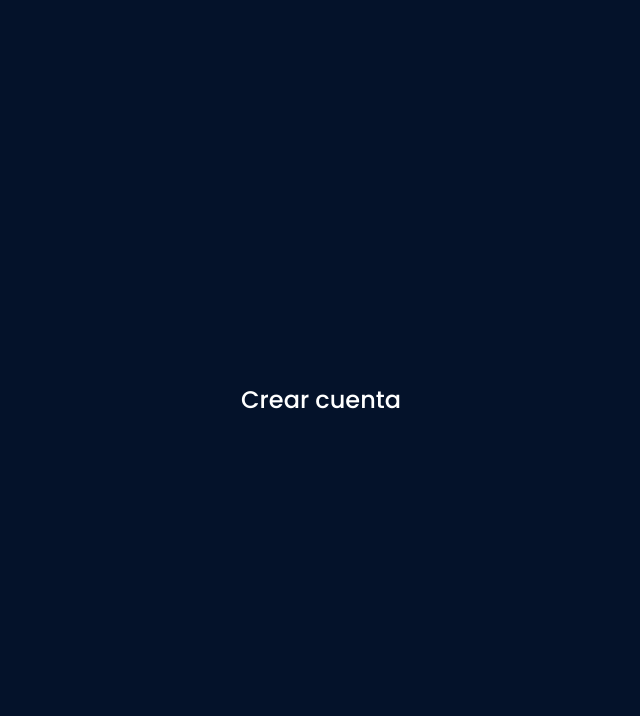
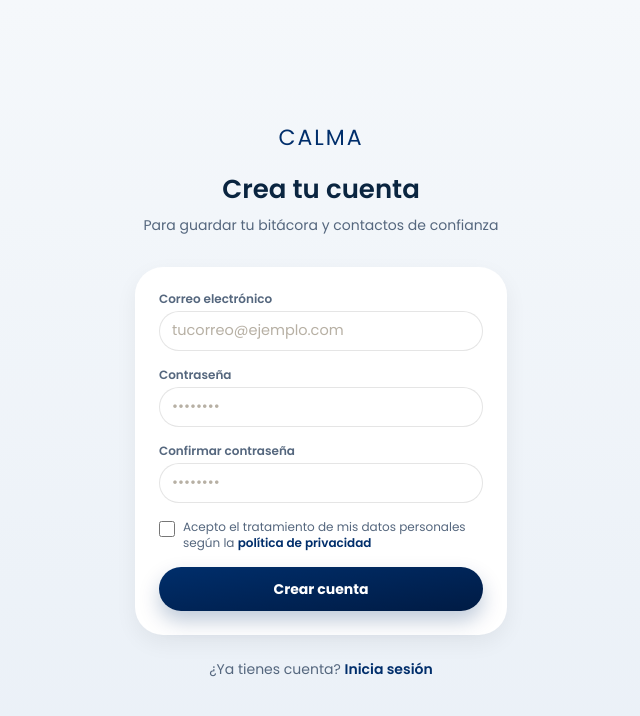
Before and after one commit to JuanRueda08-ucc/ancla-calma, a React (Vite) app in the folder calma-app/: page /registro in a window 1280 px wide. Shown: the top 716 px of the page, without its empty margins (319-959 px from the left). Built offline with nearby package versions, Linux system fonts and the light colour scheme; no server answers; a web font is replaced by a local one.

Commit message:
feat: add Registro screen and Privacidad stub

```diff
--- a/calma-app/src/App.jsx
+++ b/calma-app/src/App.jsx
@@ -16,6 +16,7 @@ import IslaSenales from './screens/IslaSenales'
 import PanelAcompanamiento from './screens/PanelAcompanamiento'
 import Login from './screens/Login'
 import Registro from './screens/Registro'
+import Privacidad from './screens/Privacidad'
 import RequireAuth from './components/RequireAuth'
 import { AuthProvider } from './context/AuthContext'
 
@@ -62,6 +63,7 @@ export default function App() {
           <Route path="/acompanamiento" element={<PanelAcompanamiento />} />
           <Route path="/login" element={<Login />} />
           <Route path="/registro" element={<Registro />} />
+          <Route path="/privacidad" element={<Privacidad />} />
         </Routes>
       </BrowserRouter>
     </AuthProvider>
--- /dev/null
+++ b/calma-app/src/screens/Privacidad.jsx
@@ -0,0 +1,27 @@
+import { Link } from 'react-router-dom'
+import { motion } from 'framer-motion'
+import { riseIn } from '../animations/transitions'
+
+export default function Privacidad() {
+  return (
+    <div className="min-h-screen bg-gradient-to-b from-sand to-sand-deep">
+      <div className="mx-auto max-w-[620px] px-6 py-12">
+        <motion.div {...riseIn(0)} className="rounded-lg bg-white p-6 shadow-[0_8px_22px_rgba(0,0,0,0.06)]">
+          <h1 className="mb-3 text-[22px] font-semibold text-ink">Política de privacidad</h1>
+          <p className="text-sm leading-relaxed text-ink-soft">
+            Este es un texto placeholder. El contenido legal completo de esta política —
+            incluyendo el tratamiento de datos personales conforme a la Ley 1581 de 2012
+            (Habeas Data) — será redactado por una persona con criterio legal antes de
+            lanzar la aplicación a producción real.
+          </p>
+        </motion.div>
+
+        <motion.div {...riseIn(0.1)} className="mt-6 text-center">
+          <Link to="/registro" className="text-sm font-semibold text-brand-navy">
+            ← Volver a registro
+          </Link>
+        </motion.div>
+      </div>
+    </div>
+  )
+}
--- a/calma-app/src/screens/Registro.jsx
+++ b/calma-app/src/screens/Registro.jsx
@@ -1,7 +1,194 @@
+import { useState } from 'react'
+import { Link, Navigate, useLocation, useNavigate } from 'react-router-dom'
+import { motion } from 'framer-motion'
+import { riseIn } from '../animations/transitions'
+import { useAuth } from '../context/AuthContext'
+import { supabase } from '../lib/supabaseClient'
+
+const MIN_PASSWORD_LENGTH = 6
+
+function mapSignUpError(error) {
+  const message = error?.message?.toLowerCase() ?? ''
+  if (message.includes('email') && (message.includes('invalid') || message.includes('format'))) {
+    return 'El correo electrónico no es válido.'
+  }
+  return 'Algo salió mal. Intenta de nuevo.'
+}
+
 export default function Registro() {
+  const { user, loading: authLoading } = useAuth()
+  const location = useLocation()
+  const navigate = useNavigate()
+
+  const [email, setEmail] = useState('')
+  const [password, setPassword] = useState('')
+  const [confirmPassword, setConfirmPassword] = useState('')
+  const [aceptaPrivacidad, setAceptaPrivacidad] = useState(false)
+  const [error, setError] = useState('')
+  const [submitting, setSubmitting] = useState(false)
+  const [success, setSuccess] = useState(false)
+
+  const from = location.state?.from ?? '/islas'
+
+  if (!authLoading && user) {
+    return <Navigate to="/islas" replace />
+  }
+
+  const handleSubmit = async (e) => {
+    e.preventDefault()
+    setError('')
+
+    if (password.length < MIN_PASSWORD_LENGTH) {
+      setError(`La contraseña debe tener al menos ${MIN_PASSWORD_LENGTH} caracteres.`)
+      return
+    }
+    if (password !== confirmPassword) {
+      setError('Las contraseñas no coinciden.')
+      return
+    }
+    if (!aceptaPrivacidad) {
+      setError('Debes aceptar el tratamiento de tus datos personales para continuar.')
+      return
+    }
+
+    setSubmitting(true)
+    const { error: signUpError } = await supabase.auth.signUp({ email, password })
+    setSubmitting(false)
+
+    if (signUpError) {
+      setError(mapSignUpError(signUpError))
+      return
+    }
+
+    setSuccess(true)
+  }
+
   return (
-    <div className="flex min-h-screen items-center justify-center bg-[#04122A] text-white">
-      <h1 className="font-display text-2xl">Crear cuenta</h1>
+    <div className="min-h-screen bg-gradient-to-b from-sand to-sand-deep">
+      <div className="mx-auto flex min-h-screen max-w-[420px] flex-col justify-center px-6 py-12">
+        <motion.div {...riseIn(0)} className="mb-8 text-center">
+          <p className="mb-4 font-display text-[22px] uppercase tracking-[2px] text-brand-navy">
+            Calma
+          </p>
+          <h1 className="mb-1.5 text-[26px] font-semibold text-ink">Crea tu cuenta</h1>
+          <p className="text-sm text-ink-soft">
+            Para guardar tu bitácora y contactos de confianza
+          </p>
+        </motion.div>
+
+        {success ? (
+          <motion.div
+            {...riseIn(0.15)}
+            className="rounded-lg bg-white p-6 text-center shadow-[0_8px_22px_rgba(0,0,0,0.06)]"
+          >
+            <div className="mx-auto mb-3.5 flex h-16 w-16 items-center justify-center rounded-full bg-sand-deep text-[26px]">
+              ✉️
+            </div>
+            <p className="mb-5 text-sm text-ink">
+              Revisa tu correo y haz clic en el enlace para activar tu cuenta.
+            </p>
+            <button
+              type="button"
+              onClick={() => navigate('/login', { state: location.state })}
+              className="w-full rounded-full bg-gradient-to-br from-brand-navy to-brand-navyDeep py-3 text-sm font-bold text-white shadow-[0_10px_20px_rgba(0,46,107,0.25)]"
+            >
+              Ir a iniciar sesión
+            </button>
+          </motion.div>
+        ) : (
+          <motion.form
+            {...riseIn(0.15)}
+            onSubmit={handleSubmit}
+            className="rounded-lg bg-white p-6 shadow-[0_8px_22px_rgba(0,0,0,0.06)]"
+          >
+            <label htmlFor="email" className="mb-1 block text-xs font-semibold text-ink-soft">
+              Correo electrónico
+            </label>
+            <input
+              id="email"
+              type="email"
+              required
+              autoComplete="email"
+              value={email}
+              onChange={(e) => setEmail(e.target.value)}
+              placeholder="tucorreo@ejemplo.com"
+              className="mb-4 w-full rounded-lg border border-black/10 bg-white px-3 py-2 text-[14.5px] text-ink placeholder:text-[#B7B0A4] focus:outline-none"
+            />
+
+            <label htmlFor="password" className="mb-1 block text-xs font-semibold text-ink-soft">
+              Contraseña
+            </label>
+            <input
+              id="password"
+              type="password"
+              required
+              autoComplete="new-password"
+              value={password}
+              onChange={(e) => setPassword(e.target.value)}
+              placeholder="••••••••"
+              className="mb-4 w-full rounded-lg border border-black/10 bg-white px-3 py-2 text-[14.5px] text-ink placeholder:text-[#B7B0A4] focus:outline-none"
+            />
+
+            <label htmlFor="confirmPassword" className="mb-1 block text-xs font-semibold text-ink-soft">
+              Confirmar contraseña
+            </label>
+            <input
+              id="confirmPassword"
+              type="password"
+              required
+              autoComplete="new-password"
+              value={confirmPassword}
+              onChange={(e) => setConfirmPassword(e.target.value)}
+              placeholder="••••••••"
+              className="mb-4 w-full rounded-lg border border-black/10 bg-white px-3 py-2 text-[14.5px] text-ink placeholder:text-[#B7B0A4] focus:outline-none"
+            />
+
+            <label className="mb-4 flex items-start gap-2 text-xs text-ink-soft">
+              <input
+                type="checkbox"
+                checked={aceptaPrivacidad}
+                onChange={(e) => setAceptaPrivacidad(e.target.checked)}
+                className="mt-0.5 h-4 w-4 flex-shrink-0 rounded border-black/20"
+              />
+              <span>
+                Acepto el tratamiento de mis datos personales según la{' '}
+                <Link to="/privacidad" className="font-semibold text-brand-navy">
+                  política de privacidad
+                </Link>
+              </span>
+            </label>
+
+            {error && <p className="mb-4 text-xs font-medium text-red-500">{error}</p>}
+
+            <button
+              type="submit"
+              disabled={submitting}
+              className="flex w-full items-center justify-center gap-2 rounded-full bg-gradient-to-br from-brand-navy to-brand-navyDeep py-3 text-sm font-bold text-white shadow-[0_10px_20px_rgba(0,46,107,0.25)] disabled:opacity-70"
+            >
+              {submitting ? (
+                <>
+                  <span
+                    aria-hidden="true"
+                    className="h-4 w-4 animate-spin rounded-full border-2 border-white/30 border-t-white"
+                  />
+                  Creando cuenta…
+                </>
+              ) : (
+                'Crear cuenta'
+              )}
+            </button>
+          </motion.form>
+        )}
+
+        {!success && (
+          <motion.p {...riseIn(0.25)} className="mt-6 text-center text-sm text-ink-soft">
+            ¿Ya tienes cuenta?{' '}
+            <Link to="/login" state={location.state} className="font-semibold text-brand-navy">
+              Inicia sesión
+            </Link>
+          </motion.p>
+        )}
+      </div>
     </div>
   )
 }
```
